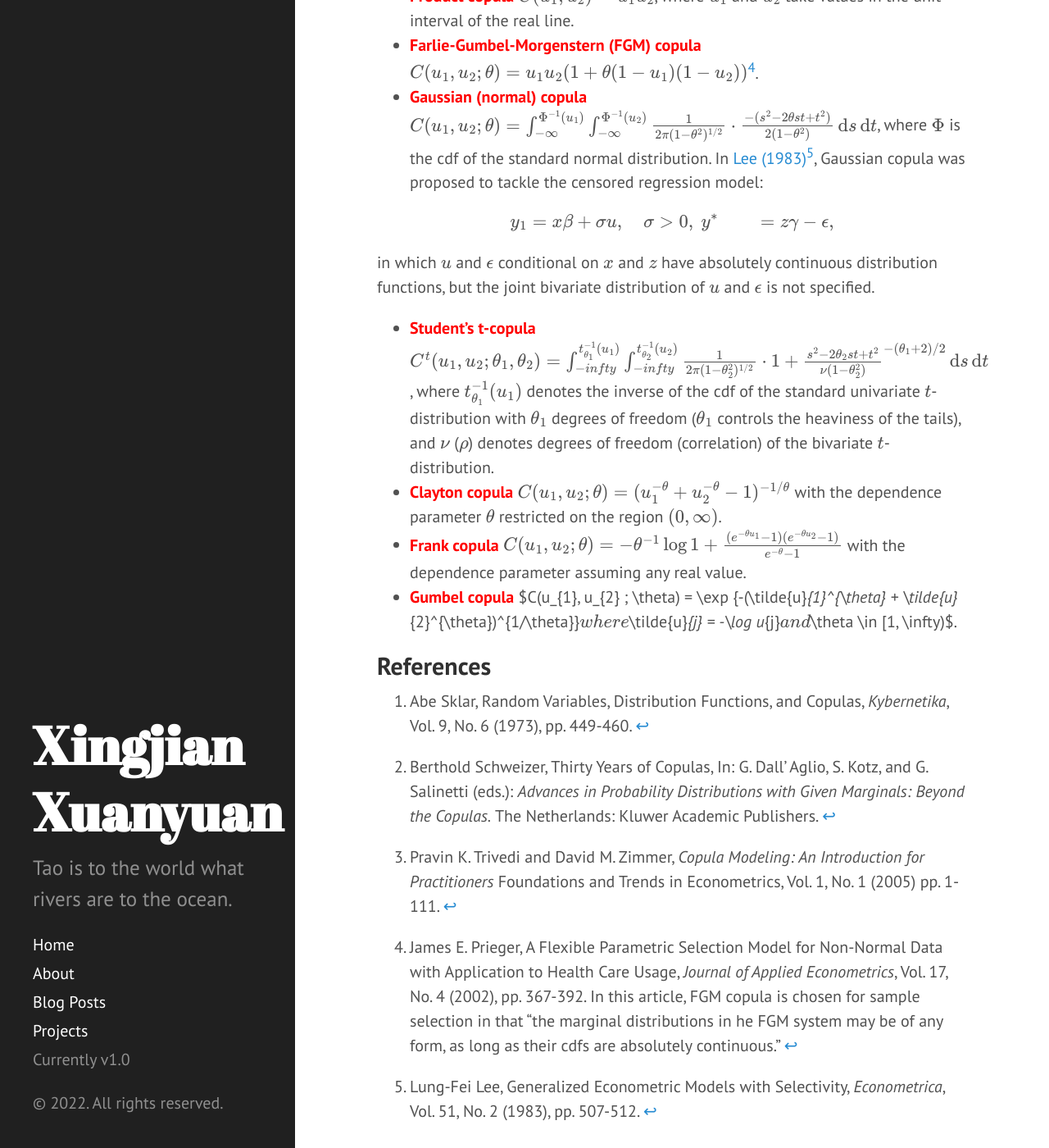
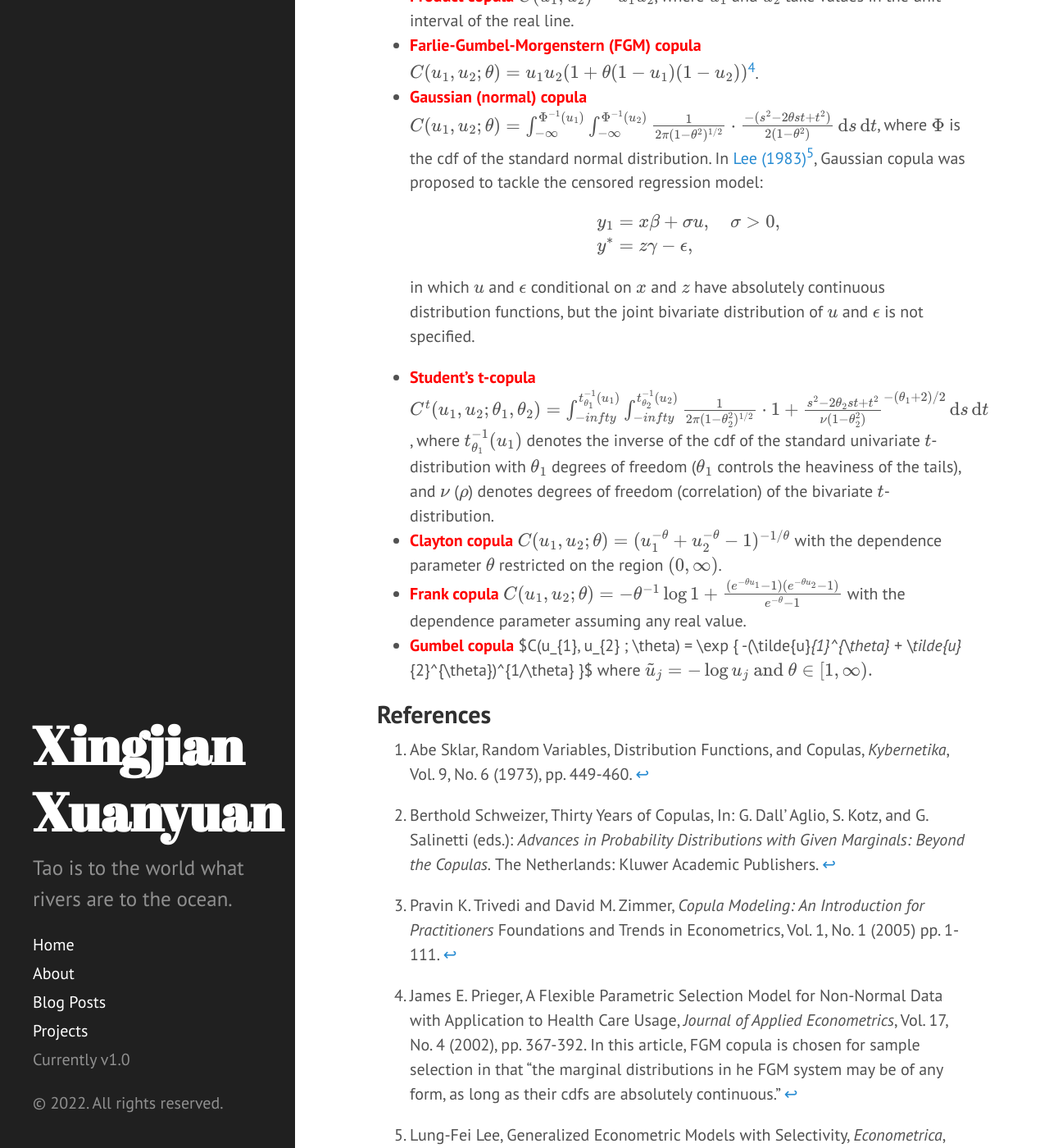
Before and after one commit to XingjianXuanyuan/XingjianXuanyuan.github.io, a Jekyll site: the page built from _posts/2022-05-01-copulas.md, in a window 1280 px wide and 1400 px high, scrolled down 2807 px. Shown: the whole window at 82% size. Built offline with Jekyll 4.4.1, drawn with Linux system fonts in a browser that asks for light colours; formulas are drawn with MathJax 3.

Commit message:
fix math

```diff
--- a/_posts/2022-05-01-copulas.md
+++ b/_posts/2022-05-01-copulas.md
@@ -73,17 +73,23 @@ i.e. $C$ is a copula of $F$.
 
 ### Some common bivariate copulas:
 
-- **Product copula**{: style="color: red"} $C(u_{1}, u_{2}) = u_{1}u_{2}$, where $u_{1}$ and $u_{2}$ take values in the unit interval of the real line.
-- **Farlie-Gumbel-Morgenstern (FGM) copula**{: style="color: red"} $C(u_{1}, u_{2} ; \theta) = u_{1}u_{2}(1 + \theta(1 - u_{1})(1 - u_{2}))$[^4].
-- **Gaussian (normal) copula**{: style="color: red"} $C(u_{1}, u_{2} ; \theta) = \int_{-\infty}^{\Phi^{-1}(u_{1})} \int_{-\infty}^{\Phi^{-1}(u_{2})} \frac{1}{2\pi(1 - \theta^{2})^{1/2}} \cdot \frac{-(s^{2} - 2\theta s t + t^{2})}{2(1 - \theta^{2})}\,\mathrm{d}s\,\mathrm{d}t$, where $\Phi$ is the cdf of the standard normal distribution. In [Lee (1983)](https://www.jstor.org/stable/1912003?seq=1)[^5], Gaussian copula was proposed to tackle the censored regression model:
+-    **Product copula**{: style="color: red"} $C(u_{1}, u_{2}) = u_{1}u_{2}$, where $u_{1}$ and $u_{2}$ take values in the unit interval of the real line.
+-    **Farlie-Gumbel-Morgenstern (FGM) copula**{: style="color: red"} $C(u_{1}, u_{2} ; \theta) = u_{1}u_{2}(1 + \theta(1 - u_{1})(1 - u_{2}))$[^4].
+-    **Gaussian (normal) copula**{: style="color: red"} $C(u_{1}, u_{2} ; \theta) = \int_{-\infty}^{\Phi^{-1}(u_{1})} \int_{-\infty}^{\Phi^{-1}(u_{2})} \frac{1}{2\pi(1 - \theta^{2})^{1/2}} \cdot \frac{-(s^{2} - 2\theta s t + t^{2})}{2(1 - \theta^{2})}\,\mathrm{d}s\,\mathrm{d}t$, where $\Phi$ is the cdf of the standard normal distribution. In [Lee (1983)](https://www.jstor.org/stable/1912003?seq=1)[^5], Gaussian copula was proposed to tackle the censored regression model:
 
-$$ \begin{align} y_{1} &= x \beta + \sigma u, \quad \sigma > 0,\ y^{*} &= z \gamma - \epsilon, \end{align} $$
+     $$
+     \begin{align}
+          y_{1} &= x \beta + \sigma u, \quad \sigma > 0,\\
+          y^{*} &= z \gamma - \epsilon,
+     \end{align}
+     $$
 
-in which $u$ and $\epsilon$ conditional on $x$ and $z$ have absolutely continuous distribution functions, but the joint bivariate distribution of $u$ and $\epsilon$ is not specified.
-- **Student's t-copula**{: style="color: red"} $C^{t}(u_{1}, u_{2} ; \theta_{1}, \theta_{2}) = \int_{-infty}^{t_{\theta_{1}}^{-1}(u_{1})} \int_{-infty}^{t_{\theta_{2}}^{-1}(u_{2})} \frac{1}{2\pi(1 - \theta_{2}^{2})^{1/2}} \cdot \{1 + \frac{s^{2} - 2\theta_{2} s t + t^{2}}{\nu(1 - \theta_{2}^{2})}\}^{-(\theta_{1} + 2)/2}\,\mathrm{d}s\,\mathrm{d}t$, where $t_{\theta_{1}}^{-1}(u_{1})$ denotes the inverse of the cdf of the standard univariate $t$-distribution with $\theta_{1}$ degrees of freedom ($\theta_{1}$ controls the heaviness of the tails), and $\nu$ ($\rho$) denotes degrees of freedom (correlation) of the bivariate $t$-distribution.
-- **Clayton copula**{: style="color: red"} $C(u_{1}, u_{2} ; \theta) = (u_{1}^{-\theta} + u_{2}^{-\theta} - 1)^{-1/\theta}$ with the dependence parameter $\theta$ restricted on the region $(0, \infty)$.
-- **Frank copula**{: style="color: red"} $C(u_{1}, u_{2} ; \theta) = -\theta^{-1}\log \{ 1 + \frac{(e^{-\theta u_{1}} - 1)(e^{-\theta u_{2}} - 1)}{e^{-\theta} - 1} \}$ with the dependence parameter assuming any real value.
-- **Gumbel copula**{: style="color: red"} $C(u_{1}, u_{2} ; \theta) = \exp \{-(\tilde{u}_{1}^{\theta} + \tilde{u}_{2}^{\theta})^{1/\theta}\}$ where $\tilde{u}_{j} = -\log u_{j}$ and $\theta \in [1, \infty)$.
+     in which $u$ and $\epsilon$ conditional on $x$ and $z$ have absolutely continuous distribution functions, but the joint bivariate distribution of $u$ and $\epsilon$ is not specified.
+-    **Student's t-copula**{: style="color: red"} $C^{t}(u_{1}, u_{2} ; \theta_{1}, \theta_{2}) = \int_{-infty}^{t_{\theta_{1}}^{-1}(u_{1})} \int_{-infty}^{t_{\theta_{2}}^{-1}(u_{2})} \frac{1}{2\pi(1 - \theta_{2}^{2})^{1/2}} \cdot \{ 1 + \frac{s^{2} - 2\theta_{2} s t + t^{2}}{\nu(1 - \theta_{2}^{2})} \}^{-(\theta_{1} + 2)/2}\,\mathrm{d}s\,\mathrm{d}t$, where $t_{\theta_{1}}^{-1}(u_{1})$ denotes the inverse of the cdf of the standard univariate $t$-distribution with $\theta_{1}$ degrees of freedom ($\theta_{1}$ controls the heaviness of the tails), and $\nu$ ($\rho$) denotes degrees of freedom (correlation) of the bivariate $t$-distribution.
+-    **Clayton copula**{: style="color: red"} $C(u_{1}, u_{2} ; \theta) = (u_{1}^{-\theta} + u_{2}^{-\theta} - 1)^{-1/\theta}$ with the dependence parameter $\theta$ restricted on the region $(0, \infty)$.
+-    **Frank copula**{: style="color: red"} $C(u_{1}, u_{2} ; \theta) = -\theta^{-1} \log \{ 1 + \frac{(e^{-\theta u_{1}} - 1)(e^{-\theta u_{2}} - 1)}{e^{-\theta} - 1} \}$ with the dependence parameter assuming any real value.
+-    **Gumbel copula**{: style="color: red"} $C(u_{1}, u_{2} ; \theta) = \exp \{ -(\tilde{u}_{1}^{\theta} + \tilde{u}_{2}^{\theta})^{1/\theta} \}$ where
+     $$\tilde{u}_{j} = -\log u_{j} \text{ and } \theta \in [1, \infty).$$
 
 ## References
 
```
